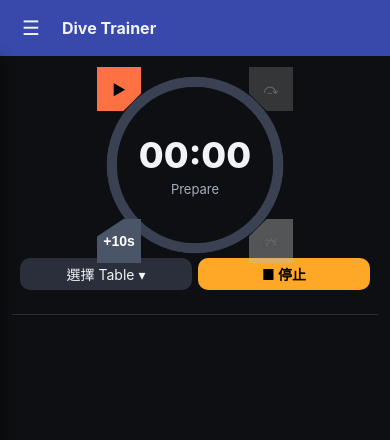
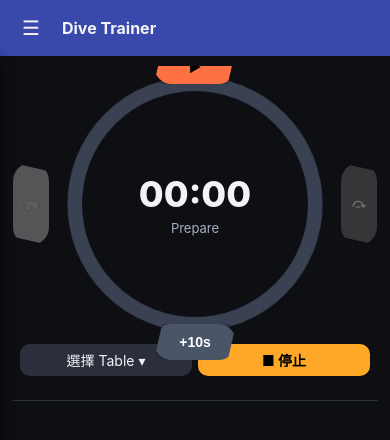
Before and after one commit to RheC1e/google-dive, a plain HTML site: page index.html in a window 390 px wide. Drawn offline with Linux system fonts and the light colour scheme.

Commit message:
feat: redesign timer control buttons

```diff
--- a/index.html
+++ b/index.html
@@ -46,10 +46,18 @@
                 <div id="phaseText" class="phase">Prepare</div>
               </div>
             </div>
-            <button id="pauseBtn" class="ctrl-corner ctrl-top-left warn" title="開始/暫停">▶</button>
-            <button id="skipBtn" class="ctrl-corner ctrl-top-right danger" title="跳過">⤼</button>
-            <button id="plus10Btn" class="ctrl-corner ctrl-bottom-left" title="+10秒">+10s</button>
-            <button id="markDiaphragmBtn" class="ctrl-corner ctrl-bottom-right lung" title="記錄橫膈膜第一次抽動">🫁</button>
+            <button id="pauseBtn" class="ctrl-corner ctrl-top-left warn" title="開始/暫停">
+              <span class="ctrl-label">▶</span>
+            </button>
+            <button id="skipBtn" class="ctrl-corner ctrl-top-right danger" title="跳過">
+              <span class="ctrl-label">⤼</span>
+            </button>
+            <button id="plus10Btn" class="ctrl-corner ctrl-bottom-left" title="+10秒">
+              <span class="ctrl-label">+10s</span>
+            </button>
+            <button id="markDiaphragmBtn" class="ctrl-corner ctrl-bottom-right lung" title="記錄橫膈膜第一次抽動">
+              <span class="ctrl-label">🫁</span>
+            </button>
           </div>
           <div class="controls primary">
             <button id="pickTableBtn" class="btn">選擇 Table ▾</button>
--- a/styles.css
+++ b/styles.css
@@ -163,13 +163,19 @@ body{
   pointer-events:none;
 }
 .timer-wrapper{
+  position:relative;
+  display:flex;
+  justify-content:center;
+  align-items:center;
+  width:min(92vw,360px);
+  margin:0 auto 8px;
   touch-action:manipulation;
   -webkit-touch-callout:none;
 }
 .ctrl-corner{
   position:absolute;
-  width:50px;
-  height:50px;
+  width:96px;
+  height:44px;
   display:flex;
   align-items:center;
   justify-content:center;
@@ -177,14 +183,25 @@ body{
   z-index:10;
   border:none;
   cursor:pointer;
-  box-shadow:0 2px 8px rgba(0,0,0,.4);
+  box-shadow:0 4px 14px rgba(0,0,0,.35);
   background:#2a2f3b;
   color:#fff;
-  transition:transform 0.1s ease;
-  clip-path:polygon(0 0, 100% 0, 100% 60%, 60% 100%, 0 100%);
+  transition:transform 0.12s ease;
+  clip-path:polygon(10% 0,100% 0,90% 100%,0 100%);
+  border-radius:999px;
+  transform:rotate(var(--corner-rotate,0deg));
+  transform-origin:center;
+}
+.ctrl-corner .ctrl-label{
+  transform:rotate(calc(-1 * var(--corner-rotate,0deg)));
+  display:inline-flex;
+  align-items:center;
+  justify-content:center;
+  width:100%;
+  font-weight:600;
 }
 .ctrl-corner:active{
-  transform:scale(0.95);
+  transform:scale(0.95) rotate(var(--corner-rotate,0deg));
 }
 .ctrl-corner.warn{
   background:var(--warn);
@@ -212,30 +229,34 @@ body{
   pointer-events:none;
 }
 .ctrl-corner.ctrl-top-left{
-  top:-10px;
-  left:-10px;
-  clip-path:polygon(0 0, 100% 0, 100% 60%, 60% 100%, 0 100%);
+  top:-36px;
+  left:50%;
+  transform:translate(-50%,0) rotate(0deg);
+  --corner-rotate:0deg;
 }
 .ctrl-corner.ctrl-top-right{
-  top:-10px;
-  right:-10px;
-  clip-path:polygon(0 0, 100% 0, 100% 100%, 40% 100%, 0 60%);
+  top:50%;
+  right:-36px;
+  transform:translate(0,-50%) rotate(90deg);
+  --corner-rotate:90deg;
 }
 .ctrl-corner.ctrl-bottom-left{
-  bottom:-10px;
-  left:-10px;
-  clip-path:polygon(0 40%, 60% 0, 100% 0, 100% 100%, 0 100%);
+  bottom:-36px;
+  left:50%;
+  transform:translate(-50%,0) rotate(180deg);
+  --corner-rotate:180deg;
 }
 .ctrl-corner.ctrl-bottom-right{
-  bottom:-10px;
-  right:-10px;
-  clip-path:polygon(40% 0, 100% 0, 100% 100%, 0 100%, 0 40%);
+  top:50%;
+  left:-36px;
+  transform:translate(0,-50%) rotate(270deg);
+  --corner-rotate:270deg;
 }
 @media (max-width:768px){
   .ctrl-corner{
-    width:44px;
-    height:44px;
-    font-size:14px;
+    width:82px;
+    height:36px;
+    font-size:13px;
   }
   .ctrl-corner.lung{
     font-size:16px;
@@ -244,20 +265,24 @@ body{
     font-size:11px;
   }
   .ctrl-corner.ctrl-top-left{
-    top:-8px;
-    left:-8px;
+    top:-26px;
+    left:50%;
+    transform:translate(-50%,0) rotate(0deg);
   }
   .ctrl-corner.ctrl-top-right{
-    top:-8px;
-    right:-8px;
+    top:50%;
+    right:-26px;
+    transform:translate(0,-50%) rotate(90deg);
   }
   .ctrl-corner.ctrl-bottom-left{
-    bottom:-8px;
-    left:-8px;
+    bottom:-26px;
+    left:50%;
+    transform:translate(-50%,0) rotate(180deg);
   }
   .ctrl-corner.ctrl-bottom-right{
-    bottom:-8px;
-    right:-8px;
+    top:50%;
+    left:-26px;
+    transform:translate(0,-50%) rotate(270deg);
   }
 }
 .home .controls.primary{
```
